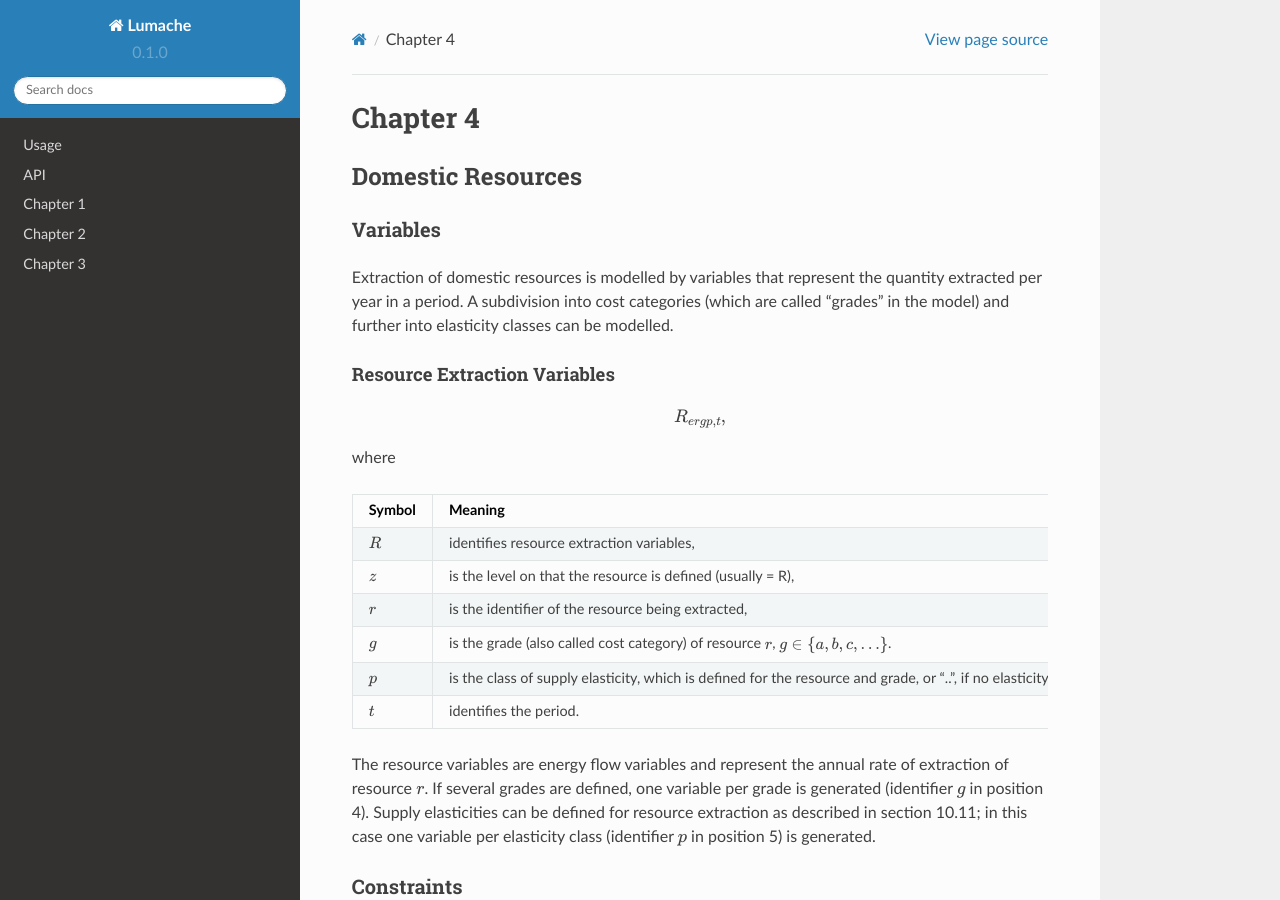
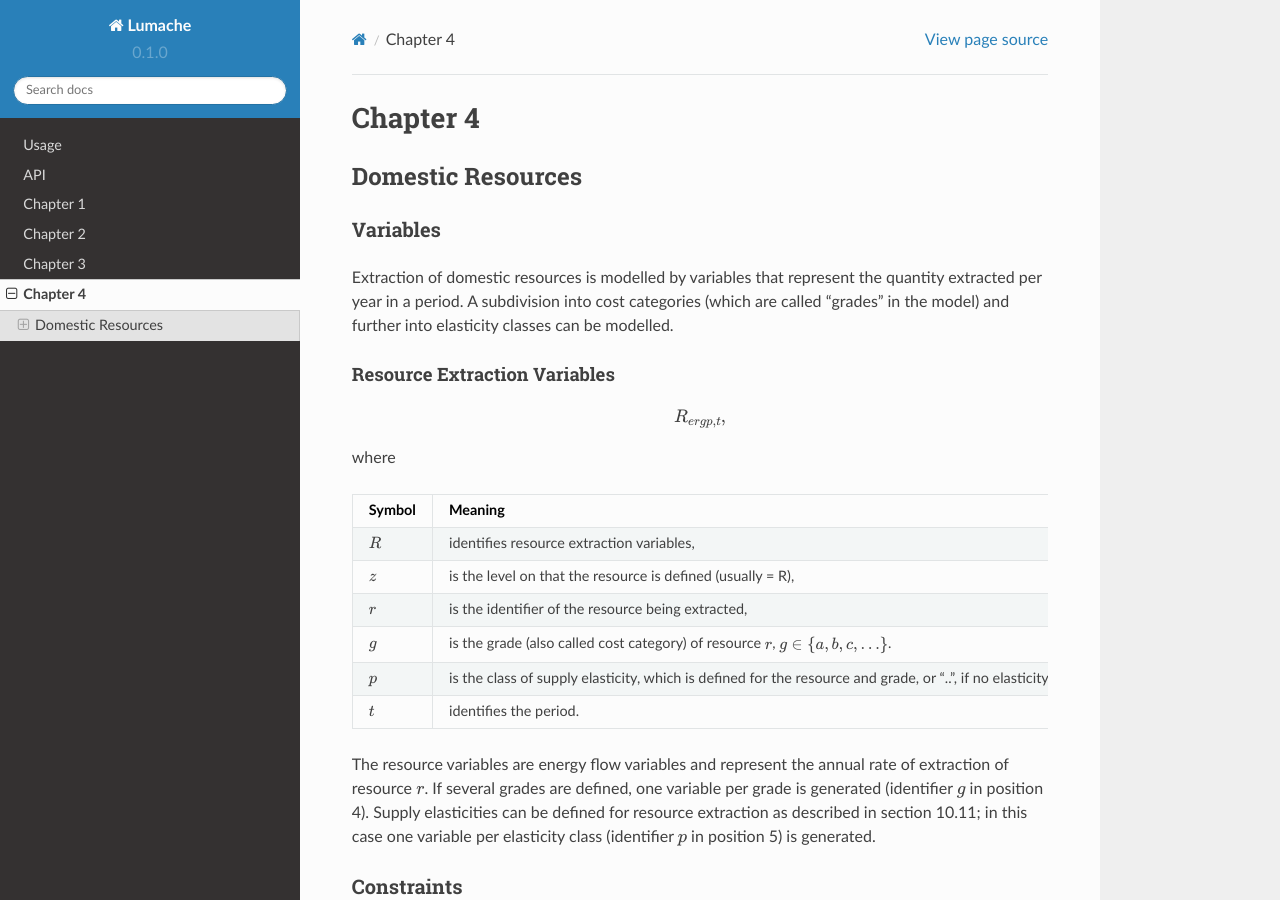
Before and after one commit to mbbenticha/MESSAGEdoc, a Sphinx documentation site: the page built from docs/source/message_04_resources.rst, in a window 1280 px wide and 900 px high. Built offline with Sphinx 7.4.7 and the Read the Docs theme 2.0.0, drawn with Linux system fonts in a browser that asks for light colours.

Commit message:
Update index.rst

```diff
--- a/docs/source/index.rst
+++ b/docs/source/index.rst
@@ -19,3 +19,4 @@ Contents
    message_01_introduction
    message_02_conversion_techs
    message_03_storage
+   message_04_resources
```
